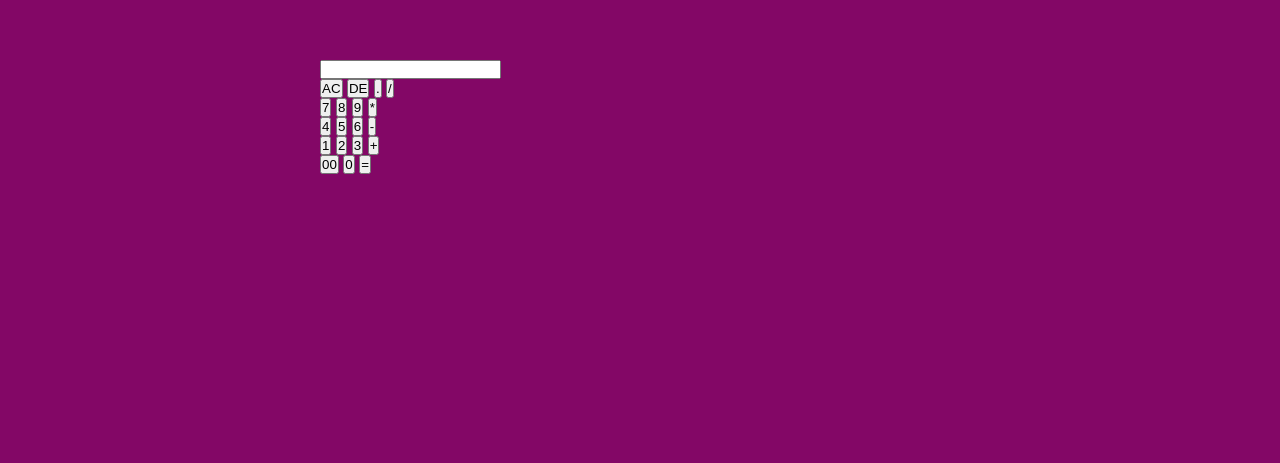
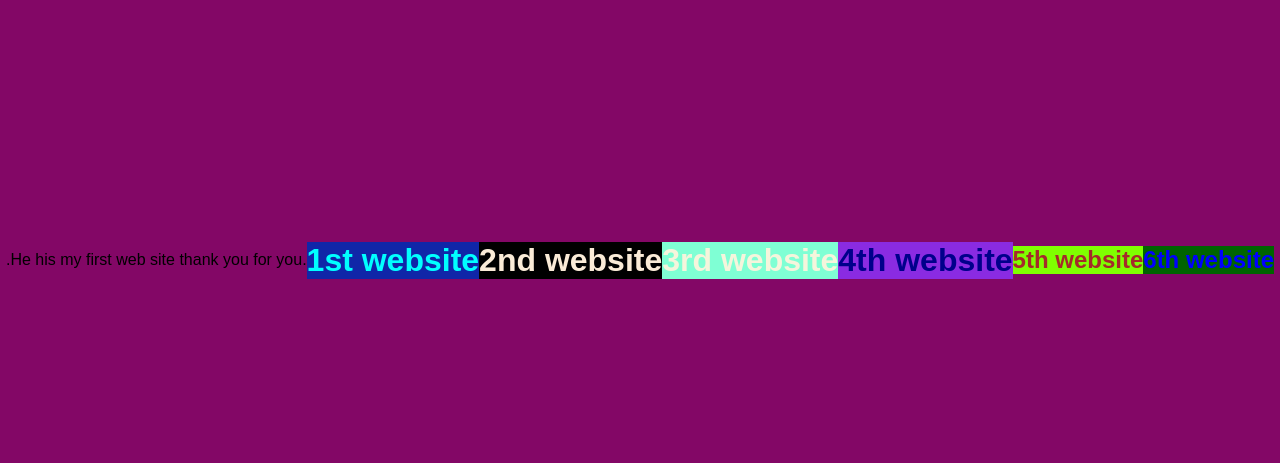
Before and after one commit to Sohailgajani/Gajani, a plain HTML site: page index.html in a window 1280 px wide. Shown: the part 140-603 px from the top of the page. Drawn offline with Linux system fonts and the light colour scheme.

Commit message:
Add files via upload

```diff
--- a/index.html
+++ b/index.html
@@ -1,49 +1,23 @@
 <!DOCTYPE html>
-<html>
+<html lang="en">
 <head>
-
+    <meta charset="UTF-8">
     <meta name="viewport" content="width=device-width, initial-scale=1.0">
-    <title>Calculator usig jivascript.easy tutorials</title>
+    <title> website
+    </title>
     <link rel="stylesheet" href="style.css">
 </head>
 <body>
-    <div class="container">
-       <div class "calculator">
-        <form>
-            <div>
-                <input type="butten" name="display">
-            </div>
-            <div>
-                <input type="button" value="AC"onclick="display.value = '' " class="operator">
-                <input type="button" value="DE"onclick="display.value = display.value.Tostring().slice.(0,-1) " class="operator">
-                <input type="button" value="."onclick="display.value += '.' " class="operator">
-                <input type="button" value="/"onclick="display.value += '/' " class="operator">
-            </div>
-            <div>
-                <input type="button" value="7" onclick="display.value += '7' ">
-                <input type="button" value="8" onclick="display.value += '8' ">
-                <input type="button" value="9" onclick="display.value += '9' ">
-                <input type="button" value="*" onclick="display.value += '*' " class="operator">
-            </div>
-            <div>
-                <input type="button" value="4"onclick="display.value += '4' ">
-                <input type="button" value="5"onclick="display.value += '5' ">
-                <input type="button" value="6"onclick="display.value += '6' ">
-                <input type="button" value="-"onclick="display.value += '-' " class="operator">
-            </div>
-            <div>
-                <input type="button" value="1"onclick="display.value += '1' ">
-                <input type="button" value="2"onclick="display.value += '2' ">
-                <input type="button" value="3"onclick="display.value += '3' ">
-                <input type="button" value="+"onclick="display.value += '+' " class="operator">
-            </div>
-            <div>
-                <input type="button" value="00" onclick="display.value += '00'">
-                <input type="button" value="0"onclick="display.value += '0' ">
-                <input type="button" value="="onclick="display.value = eval(display.value)" class="equal"  class="operator">
-            </div>
-        </form>
-       </div>
-    </div>
+    <h1></h1>.He his my  first web site thank you for you.
+
+    <h1 style="color:aqua; background-color: rgb(16, 38, 168); text-align:center">1st website </h1>
+    <h1 style="color: antiquewhite;background-color: black;text-align: center;">2nd website</h1>
+    <h1 style="color: beige; background-color: aquamarine;text-align: center;">3rd website</h1>
+    <h1 style="font-size: 20p; background-color: blueviolet; text-align: center;color: darkblue;">4th website</h1>
+    <h2 style="color: brown;background-color: chartreuse;text-align: center;">5th website</h2>
+     <h2 style="color: blue; border-image: 20px; text-align: center;background-color: darkgreen;">6th website</h2>
+
+
+    <script src="script.js"></script>
 </body>
 </html>
```
